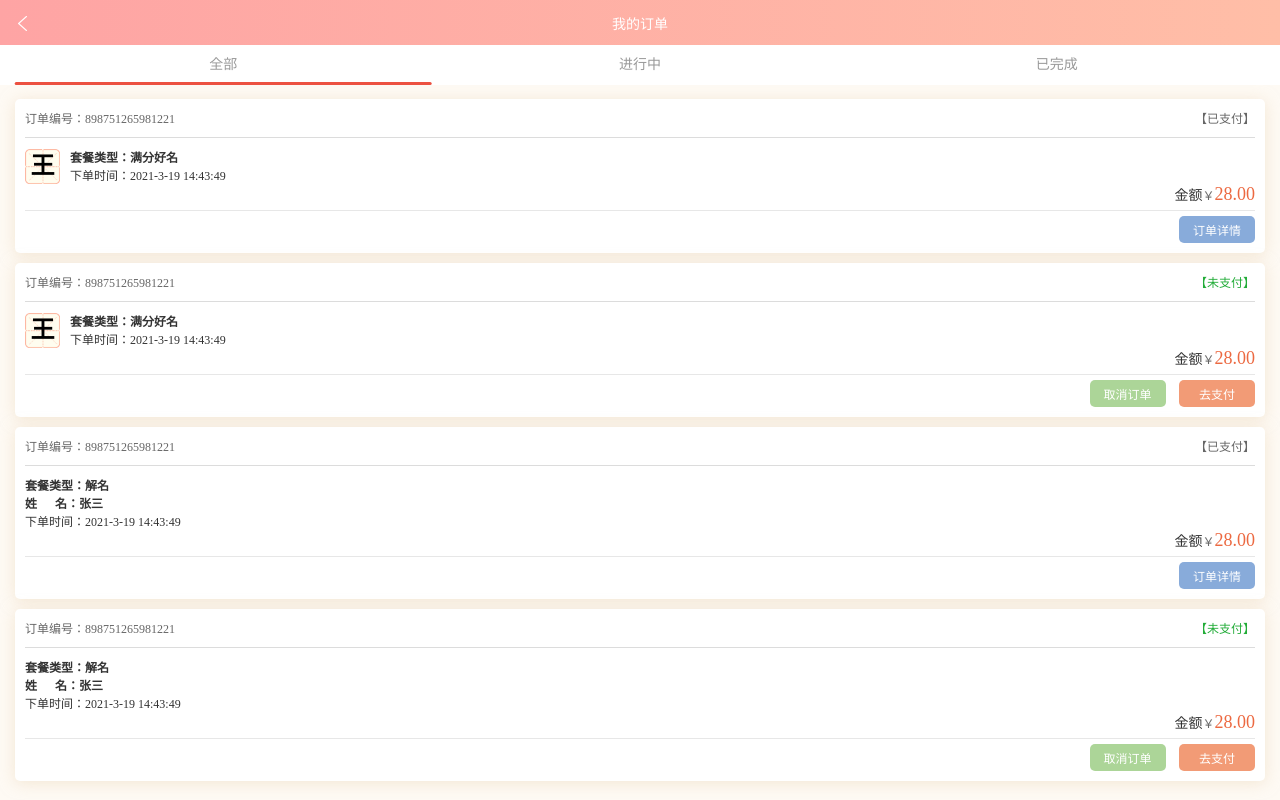
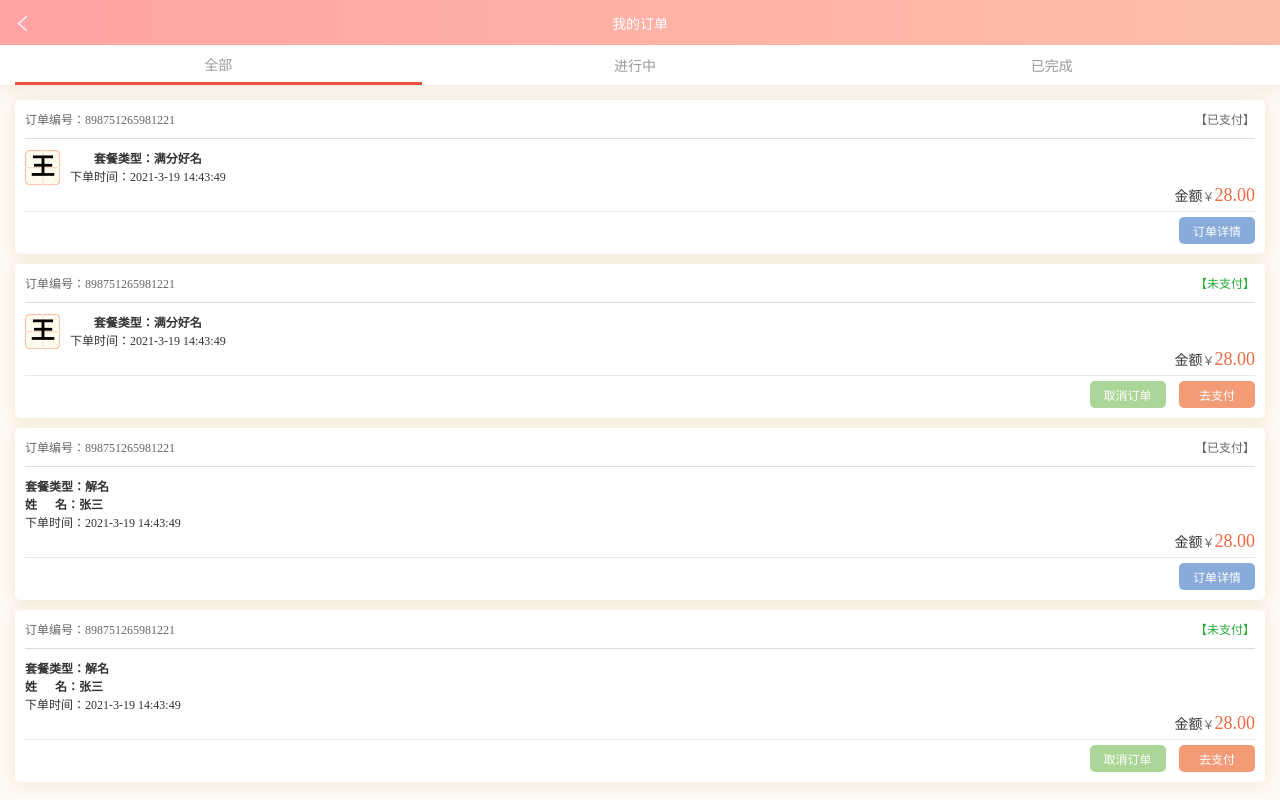
Before and after one commit to zhanglilan/MFh5, a plain HTML site: page 我的订单.html in a window 1280 px wide. Drawn offline with Linux system fonts and the light colour scheme.

Commit message:
滑动效果

```diff
--- a/css/common.css
+++ b/css/common.css
@@ -299,6 +299,9 @@ button{
     -webkit-line-clamp: 2;
     -webkit-box-orient: vertical;
 }
+.height-100vh{
+	height: 100vh!important;
+}
 @media screen and ( max-width: 320px ) {
 	.hexagram .detailed .details p img {
 		width: 50px!important;
--- a/css/mian.css
+++ b/css/mian.css
@@ -840,6 +840,26 @@ header p{
 	display: none!important;
 }
 /*名字推荐*/
+.swiper1.swiperOrder{
+	background: #fff;
+    box-shadow: none;
+	position: fixed;
+    z-index: 2;
+    top: 45px;
+	box-shadow: 0px 2px 15px 0px rgba(233, 212, 180, 0.5);
+}
+.swiper1.swiperOrder .swiper-slide{
+	color: #999;
+	flex: 1;
+}
+.swiper1.swiperOrder .selected {
+    border-bottom: 3px solid #EC5141;
+	font-weight: normal;
+}
+.padding-t-85{
+	padding-top: 85px;
+}
+
 .titleTab{
 	font-weight: 500;
 	color: #999;
@@ -847,28 +867,17 @@ header p{
     width: 100%;
     height: 40px;
 	line-height: 40px;
-	position: fixed;
 	top: 45px;
     padding: 0 15px;
 	z-index: 1;
+	box-shadow: none;
 }
 .titleTab ul li{
 	position: relative;
 }
-.titleTab ul li.active::before{
-	content: "";
-	background: #EC5141;
-	width: 100%;
-	height: 3px;
-	border-radius: 4px;
-	position: absolute;
-	left: 50%;
-	transform: translate(-50%,0);
-	bottom: 0;
-}
 .contentTabList {
 	margin: 15px;
-    padding-top: 30px;
+    /* padding-top: 30px; */
 }
 .freeRecommend{
 }
@@ -939,6 +948,7 @@ header p{
 .recommendContent{
 	background: url(../img/recommendGg1.png);
 	background-size: 100% 100%;
+	width: 100%;
 }
 .recommendContent.upgrade{
 	background: url(../img/recommendGg2.png);
@@ -1023,7 +1033,7 @@ header p{
 	width: 100%;
 	height: 80px;
 	background-size: 100% 100%;
-	position: fixed;
+	position: absolute;
 	bottom: 0;
 	left: 0;
 	text-align: right;
@@ -1299,5 +1309,5 @@ header p{
 .swiperTopFixed{
 	position: fixed;
     z-index: 2;
-    top: 149px;
+    top: 146px;
 }
--- a/我的订单.html
+++ b/我的订单.html
@@ -4,29 +4,33 @@
 <head>
 	<meta charset="utf-8">
 	<meta name="viewport" content="initial-scale=1.0, maximum-scale=1.0, user-scalable=no" />
+	<link rel="stylesheet" href="css/swiper-3.2.7.min.css">
 	<link rel="stylesheet" href="css/common.css" />
 	<link rel="stylesheet" href="css/mian.css" />
 	<title>app</title>
 </head>
-
 <body>
-	<section>
 	<header class="df ac jsb">
 		<a href="javascript:history.go(-1);"><img width="15" height="15" src="img/arrow.png" /></a>
 		<p class="flex-1 text-center m-l--15">我的订单</p>
 	</header>
-		<section class="content">
-			<div class="">
-				<div class="titleTab">
-					<ul class="df ac jc text-center">
-						<li class="active flex-1">全部</li>
-						<li class="flex-1">进行中</li>
-						<li class="flex-1">已完成</li>
-					</ul>
+	<!-- swiper1 -->
+	<div class="container">
+		<div class="swiper-container swiper1  swiperOrder">
+			<div class="swiper-wrapper">
+				<div class="swiper-slide selected">全部</div>
+				<div class="swiper-slide">进行中</div>
+				<div class="swiper-slide">已完成</div>
+
 			</div>
-				<div class="contentTab p-t-10">
+		</div>
+		<!-- swiper2 -->
+		<div class="swiper-container swiper2 padding-t-85" style="padding-top: 85px;">
+			<div class="swiper-wrapper">
+				<!--综合解析-->
+				<div class="swiper-slide">
 					<!--全部-->
-					<div class="contentTabList p-l-r-10 show">
+					<div class="contentTabList p-l-r-10">
 						<ul class="myOrder">
 							<!--未支付li增加“unpaid”，套餐类型：解名li增加“setMealTwo”-->
 							<li>
@@ -93,8 +97,10 @@
 							</li>
 						</ul>
 					</div>
+				</div>
+				<div class="swiper-slide">
 					<!--进行中-->
-					<div class="contentTabList p-l-r-10 hide">
+					<div class="contentTabList p-l-r-10">
 						<ul class="myOrder">
 							<li class="unpaid">
 								<p class="titleNum df jsb">
@@ -132,8 +138,10 @@
 							</li>
 						</ul>
 					</div>
+				</div>
+				<div class="swiper-slide">
 					<!--已完成-->
-					<div class="contentTabList p-l-r-10 hide">
+					<div class="contentTabList p-l-r-10">
 						<ul class="myOrder">
 							<li>
 								<p class="titleNum df jsb">
@@ -167,16 +175,56 @@
 					</div>
 				</div>
 			</div>
-		</section>
-	</section>
+		</div>
+	</div>
+	<script type="text/javascript" src="js/jquery-1.11.0.js"></script>
+	<script type="text/javascript" src="js/swiper-3.4.0.jquery.min.js"></script>
+	<script>
+		$(function () {
+			function setCurrentSlide(ele, index) {
+				$(".swiper1 .swiper-slide").removeClass("selected");
+				ele.addClass("selected");
+				//swiper1.initialSlide=index;
+			}
 
-	<script type="text/javascript" src="js/jquery-1.11.0.js"></script>
-	<script>
-		$(function(){
-			 $('.titleTab').on('click', 'li', function() {
-	            var i = $(this).index();
-	            $(this).addClass('active').siblings().removeClass('active');
-	            $(".contentTab>div").eq(i).show().siblings().hide();
+			var swiper1 = new Swiper('.swiper1', {
+				//设置slider容器能够同时显示的slides数量(carousel模式)。
+				//可以设置为number或者 'auto'则自动根据slides的宽度来设定数量。
+				//loop模式下如果设置为'auto'还需要设置另外一个参数loopedSlides。
+				slidesPerView: 4.5,
+				observer: true,
+				observeParents: true,
+				paginationClickable: true,//此参数设置为true时，点击分页器的指示点分页器会控制Swiper切换。
+				spaceBetween: 10,//slide之间的距离（单位px）。
+				freeMode: true,//默认为false，普通模式：slide滑动时只滑动一格，并自动贴合wrapper，设置为true则变为free模式，slide会根据惯性滑动且不会贴合。
+				loop: false,//是否可循环
+				onTab: function (swiper) {
+					var n = swiper1.clickedIndex;
+				}
+			});
+			swiper1.slides.each(function (index, val) {
+				var ele = $(this);
+				ele.on("click", function () {
+					setCurrentSlide(ele, index);
+					swiper2.slideTo(index, 500, false);
+					//mySwiper.initialSlide=index;
+				});
+			});
+
+			var swiper2 = new Swiper('.swiper2', {
+				//freeModeSticky  设置为true 滑动会自动贴合
+				direction: 'horizontal',//Slides的滑动方向，可设置水平(horizontal)或垂直(vertical)。
+				loop: false,
+				//					effect : 'fade',//淡入
+				//effect : 'cube',//方块
+				//effect : 'coverflow',//3D流
+				//					effect : 'flip',//3D翻转
+				autoHeight: true,//自动高度。设置为true时，wrapper和container会随着当前slide的高度而发生变化。
+				onSlideChangeEnd: function (swiper) {  //回调函数，swiper从一个slide过渡到另一个slide结束时执行。
+					var n = swiper.activeIndex;
+					setCurrentSlide($(".swiper1 .swiper-slide").eq(n), n);
+					swiper1.slideTo(n, 500, false);
+				}
 			});
 		});
 	</script>
```
Also changed, not shown: index.html (+9 -9 lines), 名字推荐.html (+71 -22 lines). Lines whose indentation alone changed are shown as unchanged.
